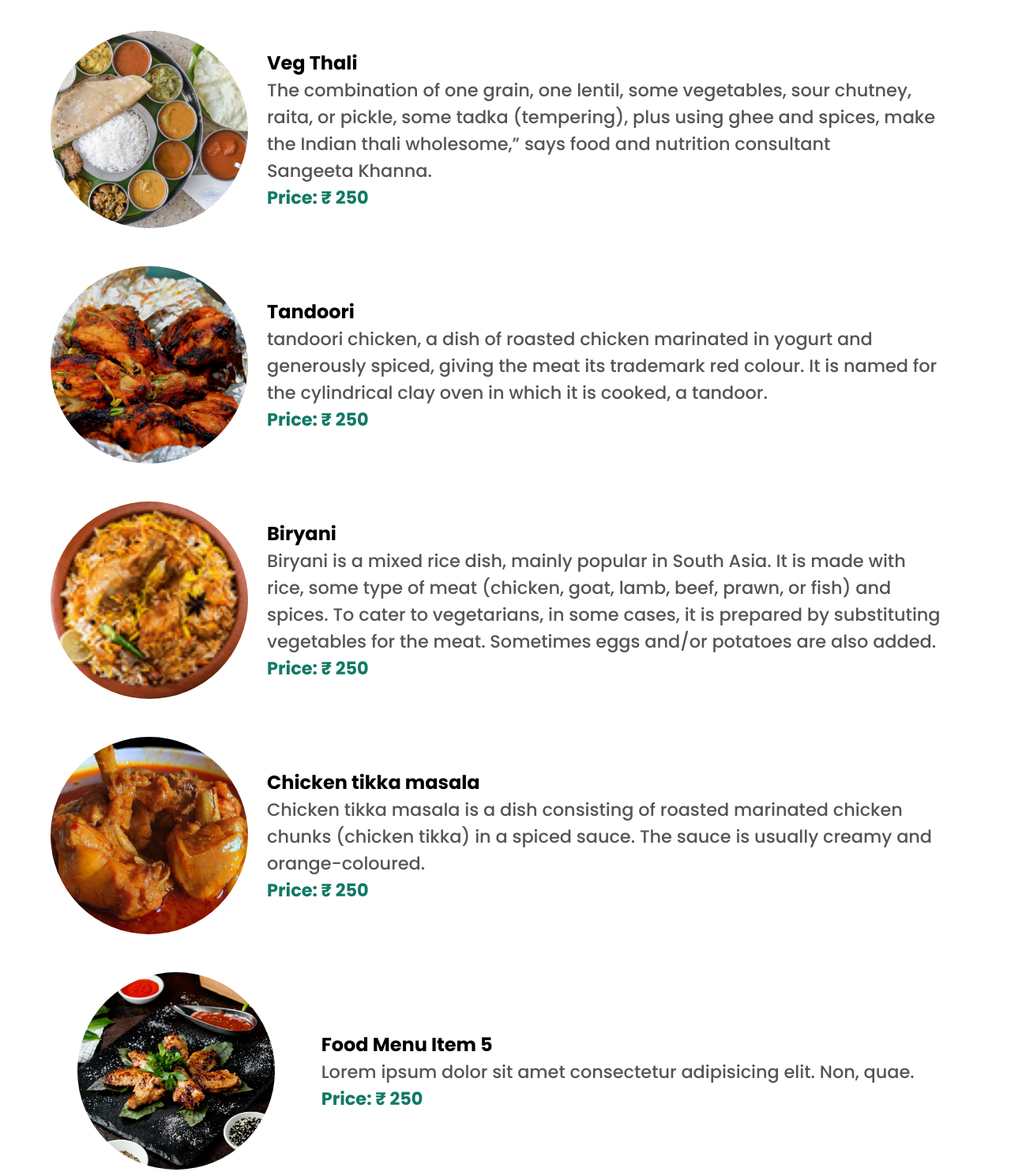
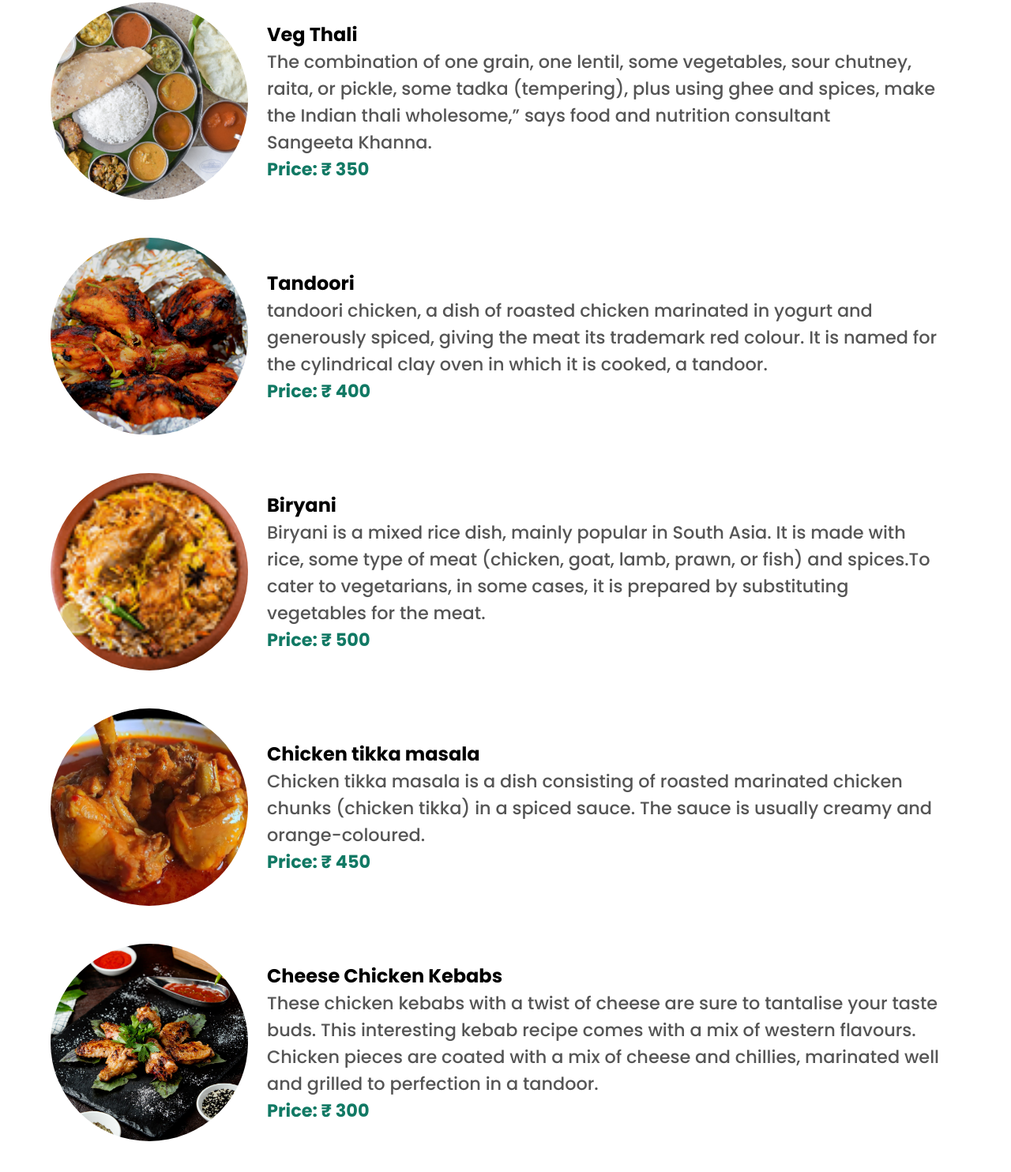
Before and after one commit to shraddha2902/Atithi_Resto, a plain HTML site: page index.html in a window 1280 px wide. Shown: the part 1692-3176 px from the top of the page at 79% size. Drawn offline with nearby package versions, Linux system fonts and the light colour scheme; a script that the page names is missing.

Commit message:
Update index.html

```diff
--- a/index.html
+++ b/index.html
@@ -54,20 +54,21 @@
         <div class="food-container container">
             <div class="food-type fruite">
                 <div class="img-container">
-                    <img src="images/dosa.jpg" alt="error" />
+                    <img src="https://i.postimg.cc/yxThVPXk/food1.jpg" alt="error" />
                     <div class="img-content">
                         <h3>fruite</h3>
-                        <a href="images/dosa.jpg" class="btn btn-primary" target="blank">learn
+                        <a href="https://en.wikipedia.org/wiki/Fruit"
+                        class="btn btn-primary" class="btn btn-primary" target="blank">learn
                             more</a>
                     </div>
                 </div>
             </div>
             <div class="food-type vegetable">
                 <div class="img-container">
-                    <img src="images/jamun.jpg" alt="error" />
+                    <img src="https://i.postimg.cc/Nffm6Rkk/food2.jpg" alt="error" />
                     <div class="img-content">
                         <h3>vegetable</h3>
-                        <a href="images/jamun.jpg" target="blank">learn
+                        <a href="https://en.wikipedia.org/wiki/Vegetable" target="blank">learn
                             more</a>
                     </div>
                 </div>
@@ -96,7 +97,7 @@
                     <p>
                         The combination of one grain, one lentil, some vegetables, sour chutney, raita, or pickle, some tadka (tempering), plus using ghee and spices, make the Indian thali wholesome,” says food and nutrition consultant Sangeeta Khanna.
                     </p>
-                    <p class="food-price">Price: &#8377; 250</p>
+                    <p class="food-price">Price: &#8377; 350</p>
                 </div>
             </div>
             <div class="food-menu-item">
@@ -107,7 +108,7 @@
                     <h2 class="food-titile">Tandoori</h2>
                     <p>
                         tandoori chicken, a dish of roasted chicken marinated in yogurt and generously spiced, giving the meat its trademark red colour. It is named for the cylindrical clay oven in which it is cooked, a tandoor.                    </p>
-                    <p class="food-price">Price: &#8377; 250</p>
+                    <p class="food-price">Price: &#8377; 400</p>
                 </div>
             </div>
             <div class="food-menu-item">
@@ -117,9 +118,9 @@
                 <div class="food-description">
                     <h2 class="food-titile">Biryani</h2>
                     <p>
-                        Biryani  is a mixed rice dish, mainly popular in South Asia. It is made with rice, some type of meat (chicken, goat, lamb, beef, prawn, or fish) and spices. To cater to vegetarians, in some cases, it is prepared by substituting vegetables for the meat. Sometimes eggs and/or potatoes are also added.
+                        Biryani  is a mixed rice dish, mainly popular in South Asia. It is made with rice, some type of meat (chicken, goat, lamb, prawn, or fish) and spices.To cater to vegetarians, in some cases, it is prepared by substituting vegetables for the meat.
                     </p>
-                    <p class="food-price">Price: &#8377; 250</p>
+                    <p class="food-price">Price: &#8377; 500</p>
                 </div>
             </div>
             <div class="food-menu-item">
@@ -131,7 +132,7 @@
                     <p>
                         Chicken tikka masala is a dish consisting of roasted marinated chicken chunks (chicken tikka) in a spiced sauce. The sauce is usually creamy and orange-coloured.
                     </p>
-                    <p class="food-price">Price: &#8377; 250</p>
+                    <p class="food-price">Price: &#8377; 450</p>
                 </div>
             </div>
             <div class="food-menu-item">
@@ -139,12 +140,11 @@
                     <img src="images/special-dish-banner.jpg" alt="" />
                 </div>
                 <div class="food-description">
-                    <h2 class="food-titile">Food Menu Item 5</h2>
+                    <h2 class="food-titile">Cheese Chicken Kebabs</h2>
                     <p>
-                        Lorem ipsum dolor sit amet consectetur adipisicing elit. Non,
-                        quae.
+                        These chicken kebabs with a twist of cheese are sure to tantalise your taste buds. This interesting kebab recipe comes with a mix of western flavours. Chicken pieces are coated with a mix of cheese and chillies, marinated well and grilled to perfection in a tandoor.
                     </p>
-                    <p class="food-price">Price: &#8377; 250</p>
+                    <p class="food-price">Price: &#8377; 300</p>
                 </div>
             </div>
             <div class="food-menu-item">
```
